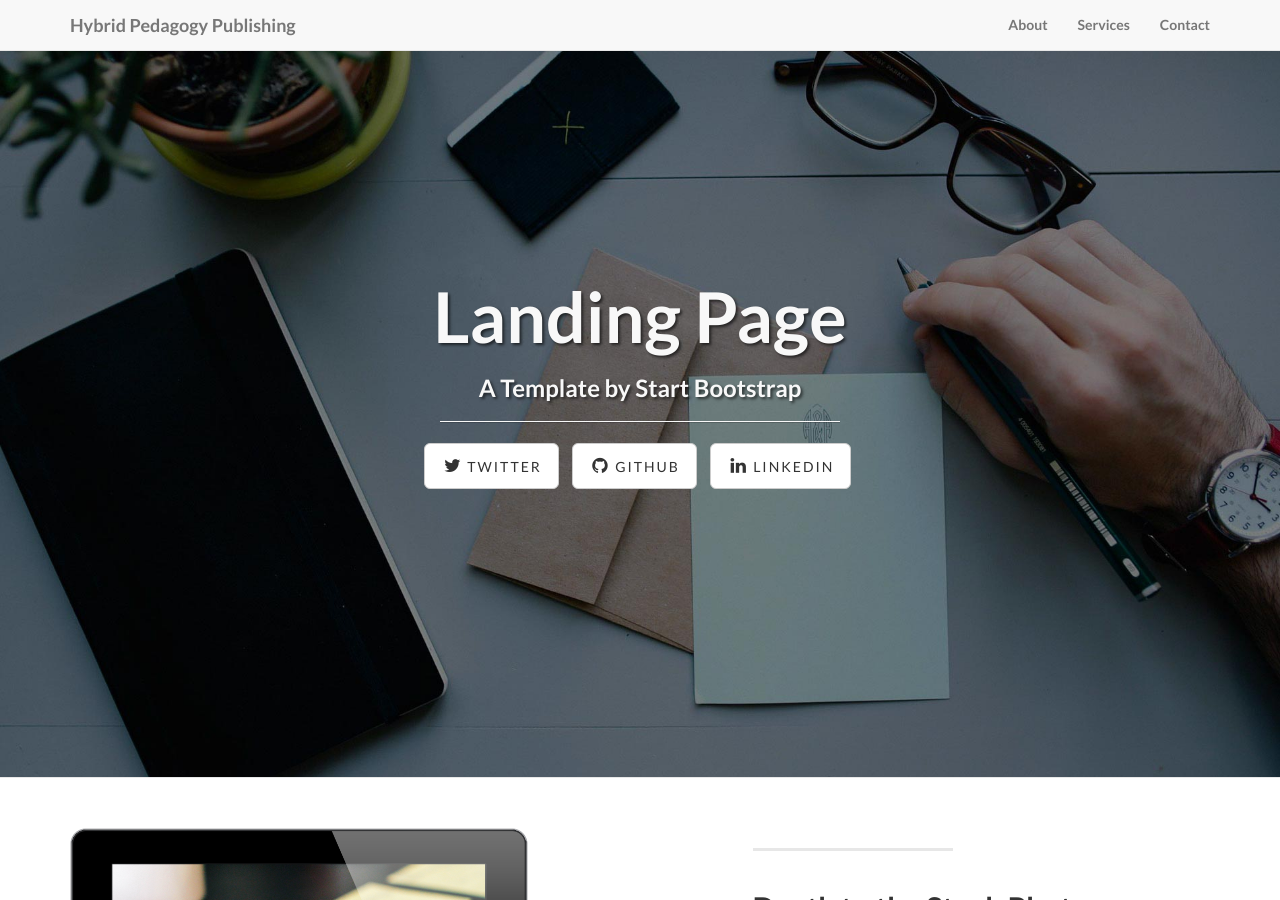
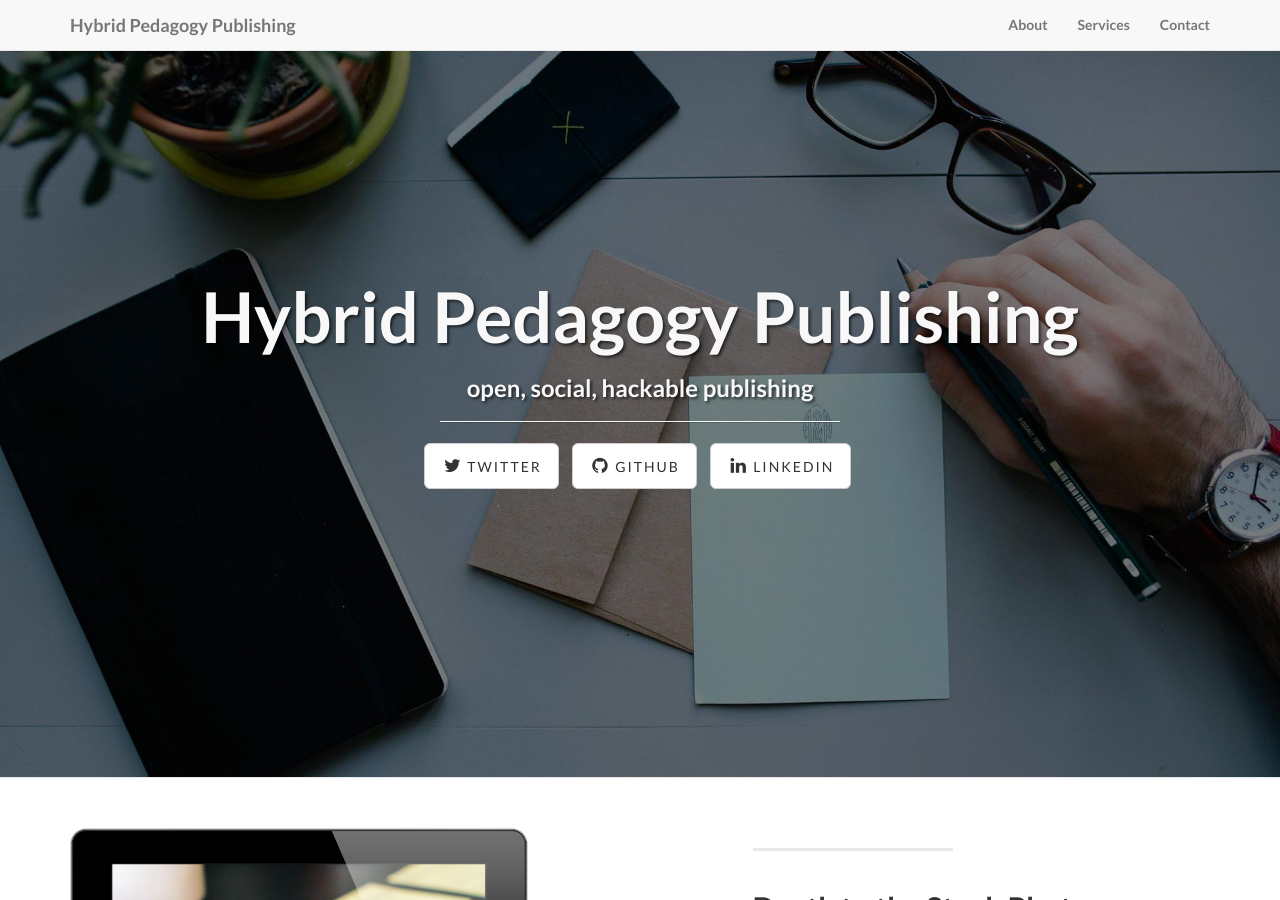
Before and after one commit to HybridPedagogyPublishing/HybridPedagogyPublishing.github.io, a Jekyll site: the page built from index.html, in a window 1280 px wide and 900 px high. Built offline with Jekyll 4.4.1, drawn with Linux system fonts in a browser that asks for light colours.

Commit message:
Index update

```diff
--- a/index.html
+++ b/index.html
@@ -1,5 +1,5 @@
 ---
 layout: default
-title: Landing Page
-subTitle: A Template by Start Bootstrap
+title: Hybrid Pedagogy Publishing
+subTitle: open, social, hackable publishing
 ---
```
